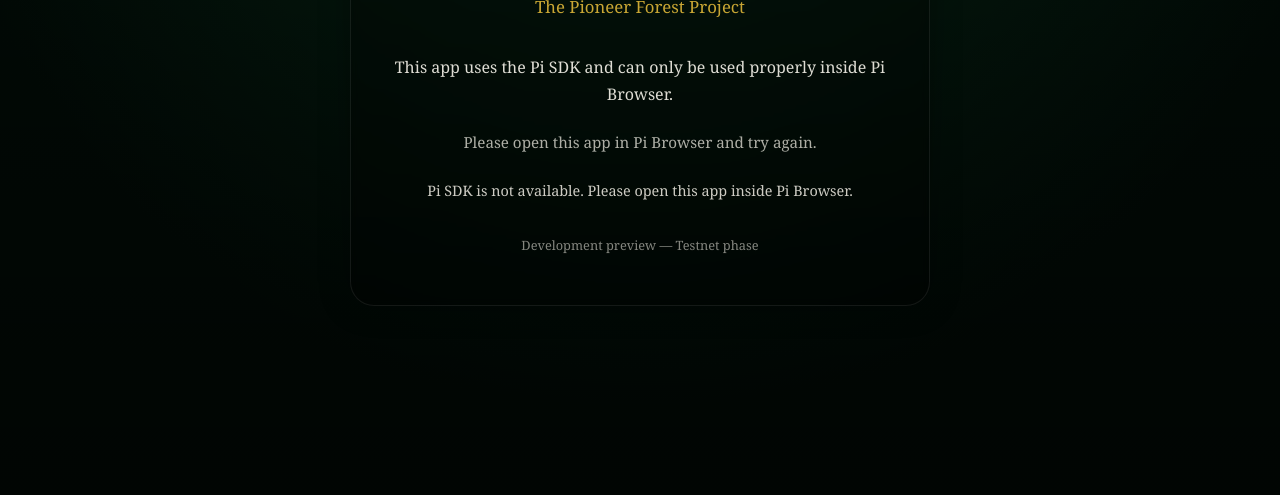
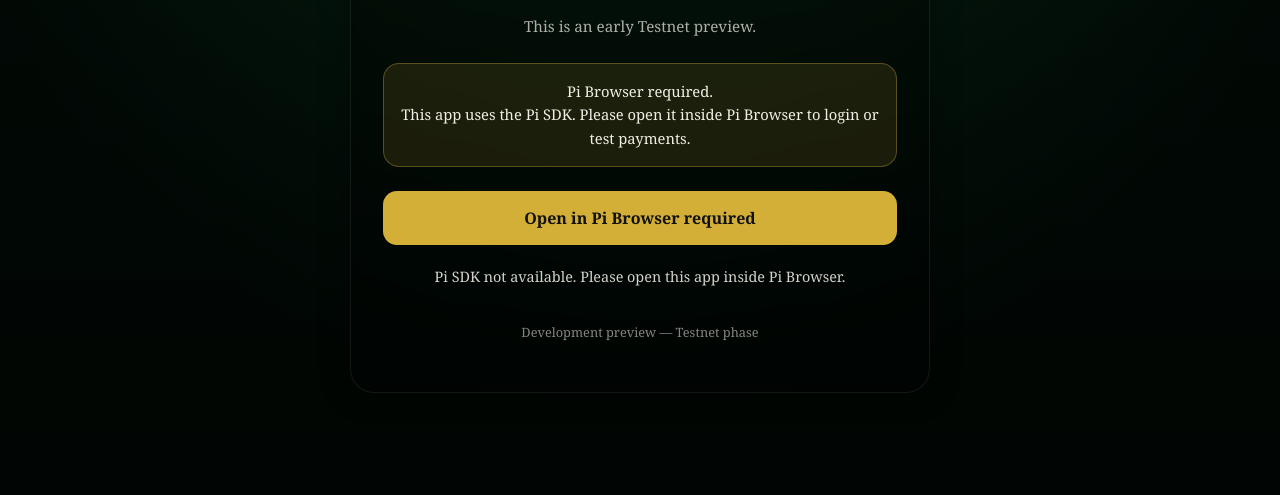
Before and after one commit to egal42/tpf-project-app, a plain HTML site: page index.html in a window 1280 px wide. Shown: the part 305-800 px from the top of the page. Drawn offline with Linux system fonts and the light colour scheme.

Commit message:
Add files via upload

```diff
--- a/index.html
+++ b/index.html
@@ -16,6 +16,8 @@
       --gold-soft: rgba(212, 175, 55, 0.18);
       --card-bg: rgba(0, 0, 0, 0.30);
       --card-border: rgba(255, 255, 255, 0.08);
+      --warn-bg: rgba(212, 175, 55, 0.12);
+      --warn-border: rgba(212, 175, 55, 0.35);
     }
 
     * {
@@ -83,6 +85,17 @@
       line-height: 1.6;
     }
 
+    .warning {
+      background: var(--warn-bg);
+      border: 1px solid var(--warn-border);
+      border-radius: 16px;
+      padding: 1rem;
+      margin: 1.4rem 0;
+      color: var(--text-main);
+      font-size: 0.92rem;
+      line-height: 1.6;
+    }
+
     .button-row {
       display: flex;
       flex-direction: column;
@@ -123,10 +136,9 @@
     }
 
     #status,
-    #appStatus,
-    #browserStatus {
+    #appStatus {
       font-size: 0.9rem;
-      opacity: 0.85;
+      opacity: 0.88;
       margin-top: 1.25rem;
       margin-bottom: 0;
       word-break: break-word;
@@ -173,33 +185,8 @@
 
   <main class="card">
 
-    <!-- Browser Required Screen -->
-    <section id="browserRequiredScreen" class="hidden">
-      <h1>Pi Browser Required</h1>
-
-      <p class="subtitle">
-        The Pioneer Forest Project
-      </p>
-
-      <p>
-        This app uses the Pi SDK and can only be used properly inside Pi Browser.
-      </p>
-
-      <p class="soft">
-        Please open this app in Pi Browser and try again.
-      </p>
-
-      <p id="browserStatus">
-        Pi SDK is not available in this browser.
-      </p>
-
-      <p class="footer-note">
-        Development preview — Testnet phase
-      </p>
-    </section>
-
     <!-- Login Screen -->
-    <section id="loginScreen" class="hidden">
+    <section id="loginScreen">
       <h1>The Pioneer Forest Project</h1>
 
       <p class="subtitle">
@@ -207,8 +194,13 @@
       </p>
 
       <p class="soft">
-        This is an early Testnet preview. Please open this app inside Pi Browser.
+        This is an early Testnet preview.
       </p>
+
+      <div id="browserWarning" class="warning hidden">
+        Pi Browser required.<br />
+        This app uses the Pi SDK. Please open it inside Pi Browser to login or test payments.
+      </div>
 
       <div class="button-row">
         <button class="primary" id="loginBtn">
@@ -264,7 +256,6 @@
   </main>
 
   <script>
-    const browserRequiredScreen = document.getElementById("browserRequiredScreen");
     const loginScreen = document.getElementById("loginScreen");
     const appScreen = document.getElementById("appScreen");
 
@@ -273,33 +264,10 @@
 
     const statusEl = document.getElementById("status");
     const appStatusEl = document.getElementById("appStatus");
-    const browserStatusEl = document.getElementById("browserStatus");
+    const browserWarning = document.getElementById("browserWarning");
     const welcomeName = document.getElementById("welcomeName");
 
     let currentUser = null;
-
-    function hideAllScreens() {
-      browserRequiredScreen.classList.add("hidden");
-      loginScreen.classList.add("hidden");
-      appScreen.classList.add("hidden");
-    }
-
-    function showBrowserRequired(message) {
-      hideAllScreens();
-      browserRequiredScreen.classList.remove("hidden");
-      browserStatusEl.textContent = message || "Pi SDK is not available in this browser.";
-    }
-
-    function showLoginScreen() {
-      hideAllScreens();
-      loginScreen.classList.remove("hidden");
-    }
-
-    function showLoggedInScreen(username) {
-      welcomeName.textContent = "Welcome @" + username + " 🌱";
-      hideAllScreens();
-      appScreen.classList.remove("hidden");
-    }
 
     function showStatus(message) {
       statusEl.textContent = message;
@@ -311,6 +279,18 @@
 
     function isPiSdkAvailable() {
       return !!window.Pi;
+    }
+
+    function showPiBrowserRequired() {
+      browserWarning.classList.remove("hidden");
+      showStatus("Pi SDK not available. Please open this app inside Pi Browser.");
+      loginBtn.textContent = "Open in Pi Browser required";
+    }
+
+    function showLoggedInScreen(username) {
+      welcomeName.textContent = "Welcome @" + username + " 🌱";
+      loginScreen.classList.add("hidden");
+      appScreen.classList.remove("hidden");
     }
 
     function getPaymentId(paymentData) {
@@ -330,9 +310,10 @@
       loginBtn.disabled = true;
 
       try {
-        // Second check on click, because SDK/browser detection may vary.
+        // Important: check again when the user clicks.
+        // Some browsers may not expose the Pi SDK, or it may fail to load.
         if (!isPiSdkAvailable()) {
-          showBrowserRequired("Pi SDK is not available. Please open this app inside Pi Browser.");
+          showPiBrowserRequired();
           loginBtn.disabled = false;
           return;
         }
@@ -346,7 +327,7 @@
         );
 
         if (!auth || !auth.user || !auth.user.username) {
-          showStatus("Pi login did not return a username. Please try again.");
+          showStatus("Pi login did not return a username. Please try again inside Pi Browser.");
           loginBtn.disabled = false;
           return;
         }
@@ -359,6 +340,7 @@
 
       } catch (error) {
         console.error("Pi login error:", error);
+        browserWarning.classList.remove("hidden");
         showStatus("Pi login failed or was cancelled. Please try again inside Pi Browser.");
         loginBtn.disabled = false;
       }
@@ -366,7 +348,7 @@
 
     paymentBtn.addEventListener("click", async function () {
       if (!isPiSdkAvailable()) {
-        showBrowserRequired("Pi SDK is not available. Please open this app inside Pi Browser.");
+        showAppStatus("Pi SDK not available. Please open this app inside Pi Browser.");
         return;
       }
 
@@ -456,14 +438,12 @@
     });
 
     window.addEventListener("load", function () {
-      // Small delay gives the external Pi SDK script a moment to become available.
+      // Delayed check: gives the Pi SDK script time to load if it can.
       setTimeout(function () {
-        if (isPiSdkAvailable()) {
-          showLoginScreen();
-        } else {
-          showBrowserRequired("Pi SDK is not available. Please open this app inside Pi Browser.");
+        if (!isPiSdkAvailable()) {
+          showPiBrowserRequired();
         }
-      }, 600);
+      }, 1000);
     });
   </script>
 
```
